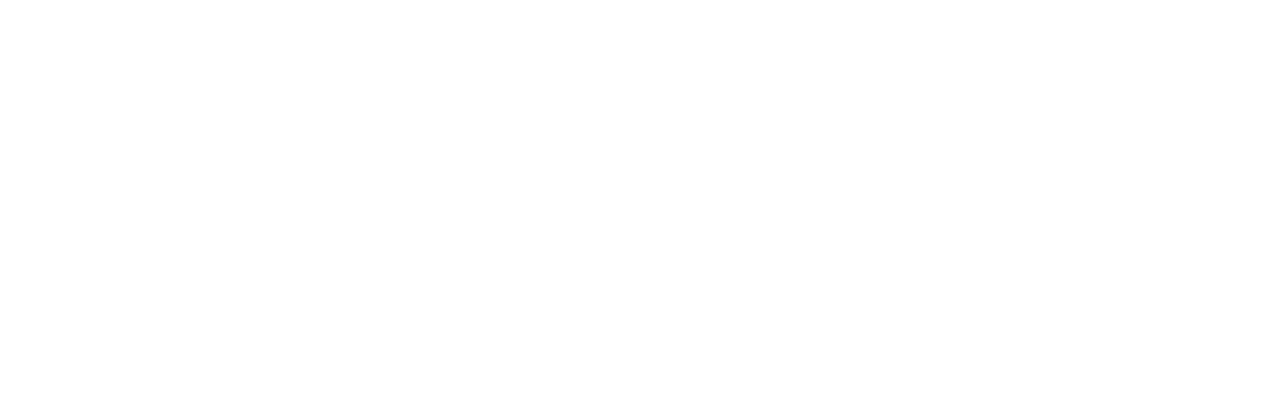
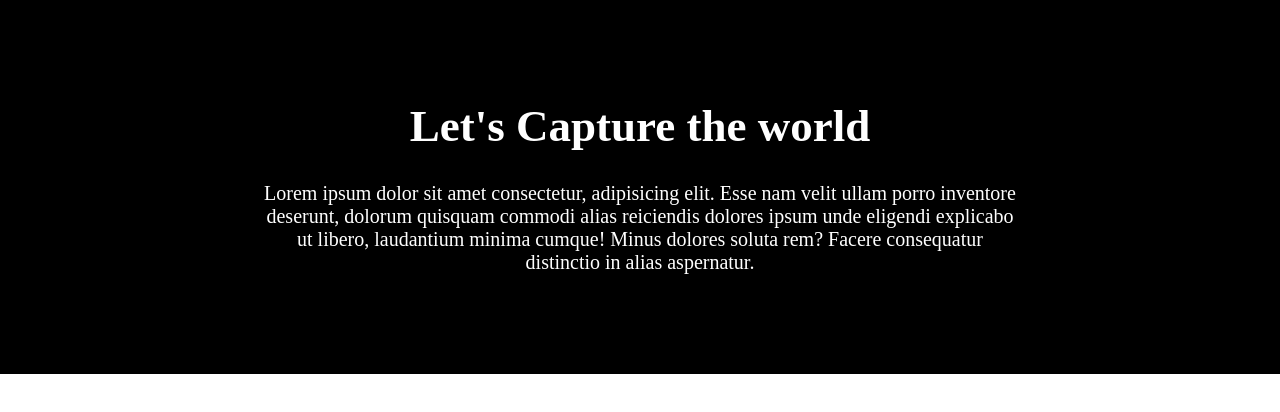
Before and after one commit to Aisha-Ahmad/photography, a plain HTML site: page index.html in a window 1280 px wide. Drawn offline with Linux system fonts and the light colour scheme.

Commit message:
header section created

```diff
--- a/index.html
+++ b/index.html
@@ -5,10 +5,21 @@
     <meta charset="UTF-8">
     <meta http-equiv="X-UA-Compatible" content="IE=edge">
     <meta name="viewport" content="width=device-width, initial-scale=1.0">
+    <link rel="stylesheet" href="style.css">
     <title>Document</title>
 </head>
 
 <body>
+    <!-- Header Section -->
+    <div class="header-parent">
+        <h1 class="header-heading">Let's Capture the world</h1>
+        <p class="header-paragraph">Lorem ipsum dolor sit amet consectetur, adipisicing elit. Esse nam velit ullam
+            porro
+            inventore deserunt,
+            dolorum quisquam commodi alias reiciendis dolores ipsum unde eligendi explicabo ut libero, laudantium
+            minima cumque! Minus dolores soluta rem? Facere consequatur distinctio in alias aspernatur.
+        </p>
+    </div>
 
 </body>
 
--- a/style.css
+++ b/style.css
@@ -0,0 +1,27 @@
+body {
+    margin: 0;
+}
+
+/* Header Section */
+.header-parent {
+    color: white;
+    background-color: black;
+    padding: 100px;
+    text-align: center;
+}
+
+
+.header-heading {
+    font-size: 45px;
+    padding-bottom: 30px;
+}
+
+.header-paragraph {
+    font-size: 20px;
+    width: 70%;
+    margin: auto;
+}
+
+.header-heading {
+    margin: 0;
+}
```
